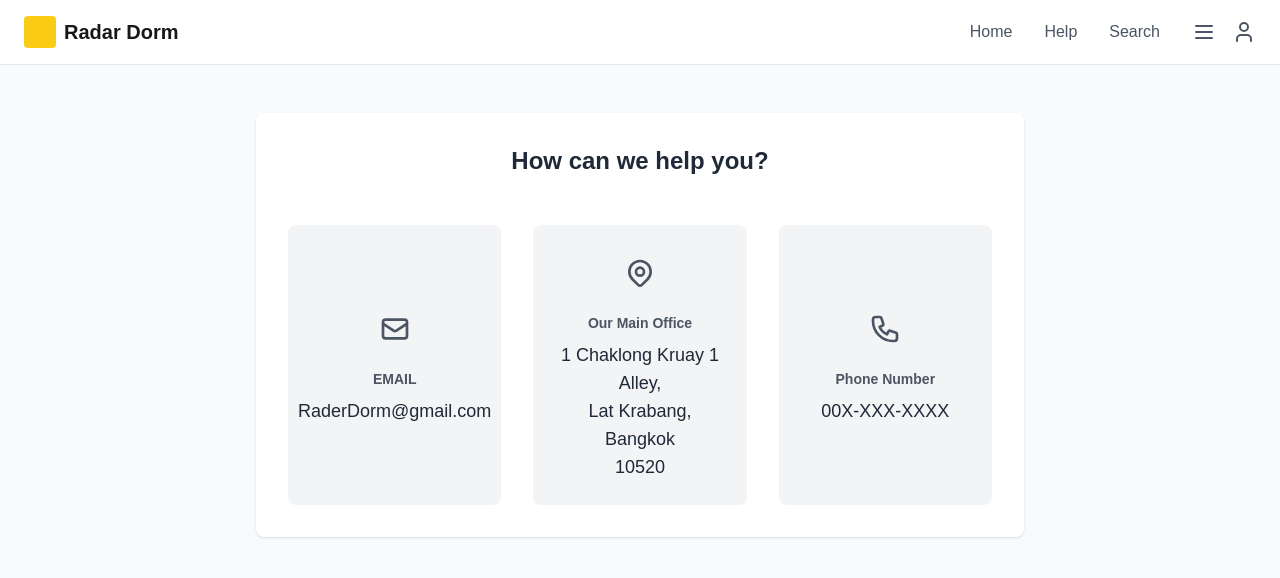
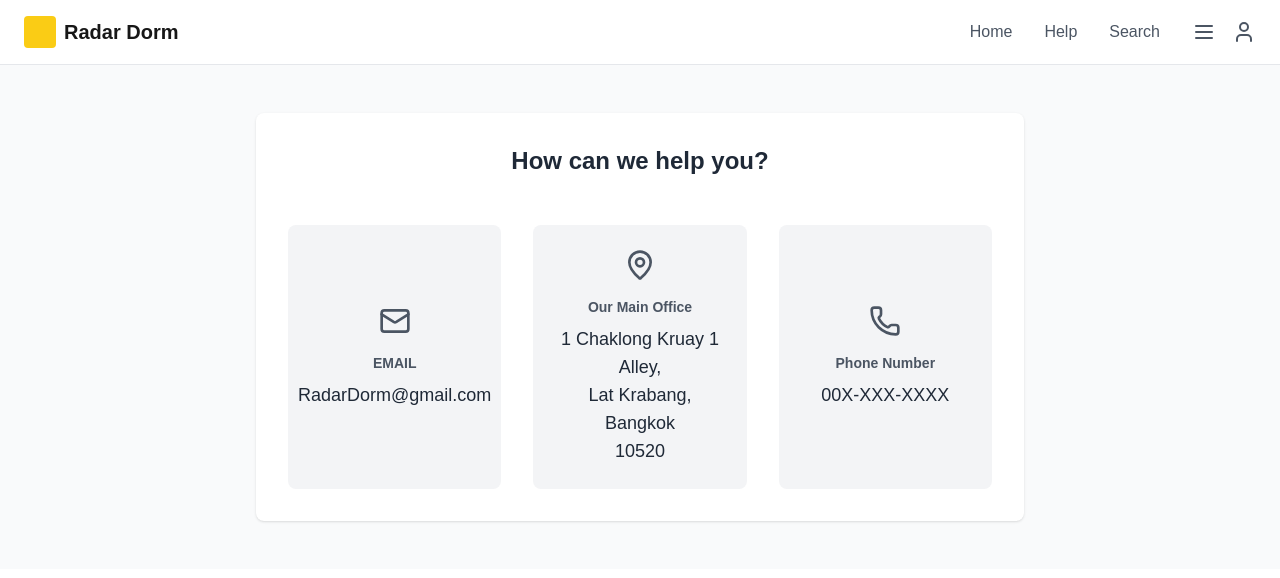
Before and after one commit to jasonkob/DormRaidar, a Next.js app: page /Help in a window 1280 px wide. Shown: the top 578 px of the page. Built offline with nearby package versions, Linux system fonts and the light colour scheme.

Commit message:
Update page.tsx

```diff
--- a/src/app/Help/page.tsx
+++ b/src/app/Help/page.tsx
@@ -1,6 +1,6 @@
 import React from 'react';
 import Link from "next/link";
-import { Menu, User } from 'lucide-react';
+import { Menu, User, Mail, MapPin, Phone } from 'lucide-react'; // เพิ่มไอคอนที่ต้องการ
 
 export default function ContactPage() {
   return (
@@ -33,23 +33,14 @@ export default function ContactPage() {
           <div className="grid grid-cols-1 md:grid-cols-3 gap-8">
             {/* Email */}
             <div className="bg-gray-100 p-6 rounded-lg text-center flex flex-col items-center justify-center">
-              <div className="w-12 h-12 mb-4 flex items-center justify-center">
-                <svg className="w-8 h-8 text-gray-600" fill="none" stroke="currentColor" viewBox="0 0 24 24">
-                  <path strokeLinecap="round" strokeLinejoin="round" strokeWidth="2" d="M3 8l7.89 5.26a2 2 0 002.22 0L21 8M5 19h14a2 2 0 002-2V7a2 2 0 00-2-2H5a2 2 0 00-2 2v10a2 2 0 002 2z"/>
-                </svg>
-              </div>
+              <Mail className="w-8 h-8 text-gray-600 mb-4" />
               <h3 className="text-sm font-semibold text-gray-600 mb-2">EMAIL</h3>
-              <p className="text-lg text-gray-800">RaderDorm@gmail.com</p>
+              <p className="text-lg text-gray-800">RadarDorm@gmail.com</p>
             </div>
 
             {/* Our Main Office */}
             <div className="bg-gray-100 p-6 rounded-lg text-center flex flex-col items-center justify-center">
-              <div className="w-12 h-12 mb-4 flex items-center justify-center">
-                <svg className="w-8 h-8 text-gray-600" fill="none" stroke="currentColor" viewBox="0 0 24 24">
-                  <path strokeLinecap="round" strokeLinejoin="round" strokeWidth="2" d="M17.657 16.657L13.414 20.9a1.998 1.998 0 01-2.827 0l-4.244-4.243a8 8 0 1111.314 0z"/>
-                  <path strokeLinecap="round" strokeLinejoin="round" strokeWidth="2" d="M15 11a3 3 0 11-6 0 3 3 0 016 0z"/>
-                </svg>
-              </div>
+              <MapPin className="w-8 h-8 text-gray-600 mb-4" />
               <h3 className="text-sm font-semibold text-gray-600 mb-2">Our Main Office</h3>
               <p className="text-lg text-gray-800">
                 1 Chaklong Kruay 1 Alley,<br />
@@ -60,11 +51,7 @@ export default function ContactPage() {
 
             {/* Phone Number */}
             <div className="bg-gray-100 p-6 rounded-lg text-center flex flex-col items-center justify-center">
-              <div className="w-12 h-12 mb-4 flex items-center justify-center">
-                <svg className="w-8 h-8 text-gray-600" fill="none" stroke="currentColor" viewBox="0 0 24 24">
-                  <path strokeLinecap="round" strokeLinejoin="round" strokeWidth="2" d="M3 5a2 2 0 012-2h3.28a1 1 0 01.948.684l1.498 4.493a1 1 0 01-.502 1.21l-2.257 1.13a11.042 11.042 0 005.516 5.516l1.13-2.257a1 1 0 011.21-.502l4.493 1.498a1 1 0 01.684.949V19a2 2 0 01-2 2h-1C9.716 21 3 14.284 3 6V5z"/>
-                </svg>
-              </div>
+              <Phone className="w-8 h-8 text-gray-600 mb-4" />
               <h3 className="text-sm font-semibold text-gray-600 mb-2">Phone Number</h3>
               <p className="text-lg text-gray-800">00X-XXX-XXXX</p>
             </div>
```
